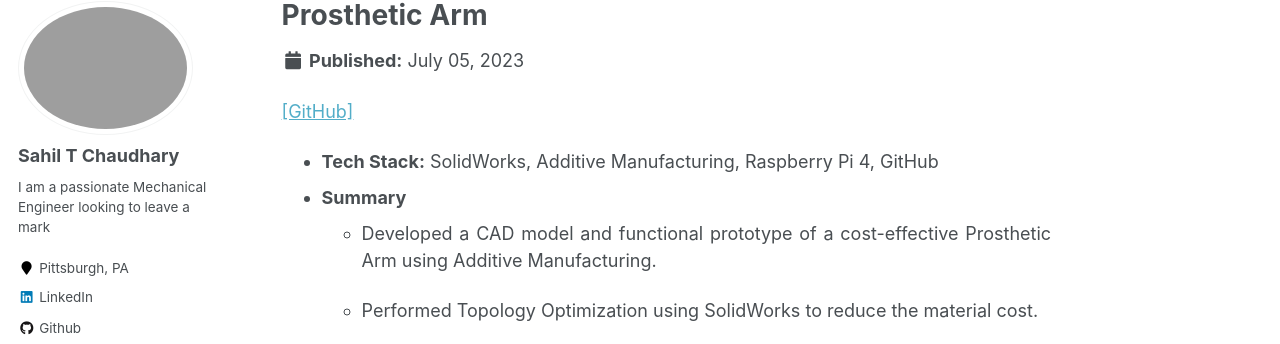
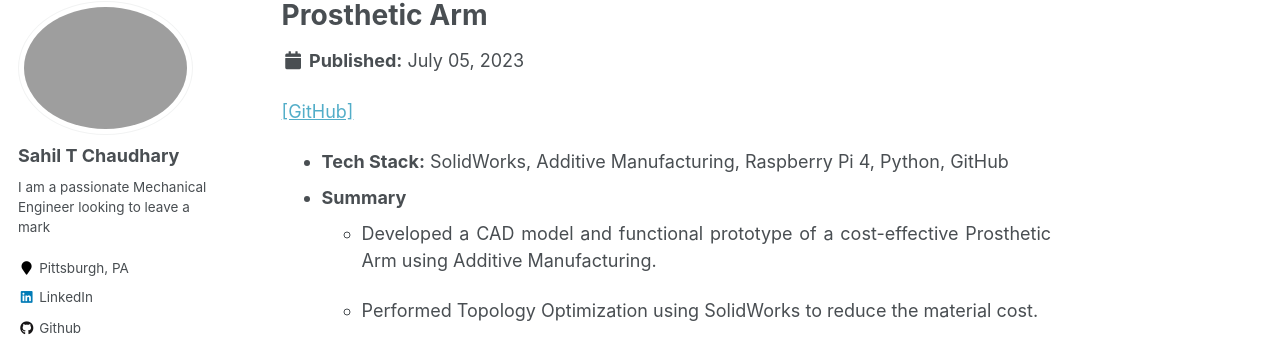
Before and after one commit to SahilTChaudhary/sahiltchaudhary.github.io, a Jekyll site: the page built from _portfolio/3_prostheticArm.md, in a window 1280 px wide and 900 px high. Shown: the part 117-461 px from the top of the window. Built offline with Jekyll 4.4.1, drawn with Linux system fonts in a browser that asks for light colours; some web fonts are replaced.

Commit message:
Small change

```diff
--- a/_portfolio/3_prostheticArm.md
+++ b/_portfolio/3_prostheticArm.md
@@ -6,7 +6,7 @@ collection: portfolio
 
 [[GitHub]](https://github.com/SahilTChaudhary/Prosthetic-Arm.git)
 
-* <b>Tech Stack:</b> SolidWorks, Additive Manufacturing, Raspberry Pi 4, GitHub
+* <b>Tech Stack:</b> SolidWorks, Additive Manufacturing, Raspberry Pi 4, Python, GitHub
 * <b> Summary </b>
     -  <p style="text-align: justify;">Developed a CAD model and functional prototype of a cost-effective Prosthetic Arm using Additive Manufacturing.</p>
     -  <p style="text-align: justify;">Performed Topology Optimization using SolidWorks to reduce the material cost.</p>
```
